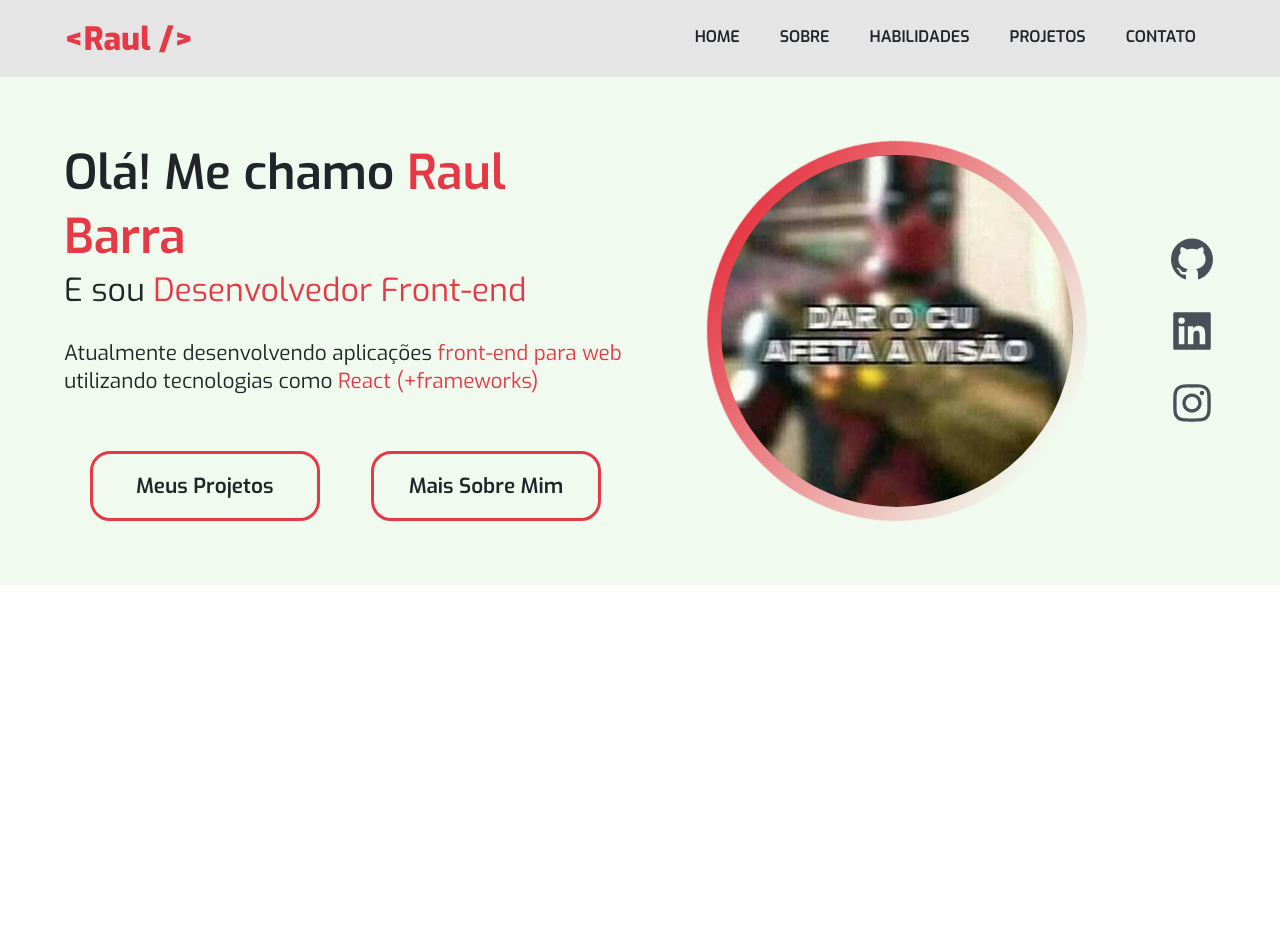
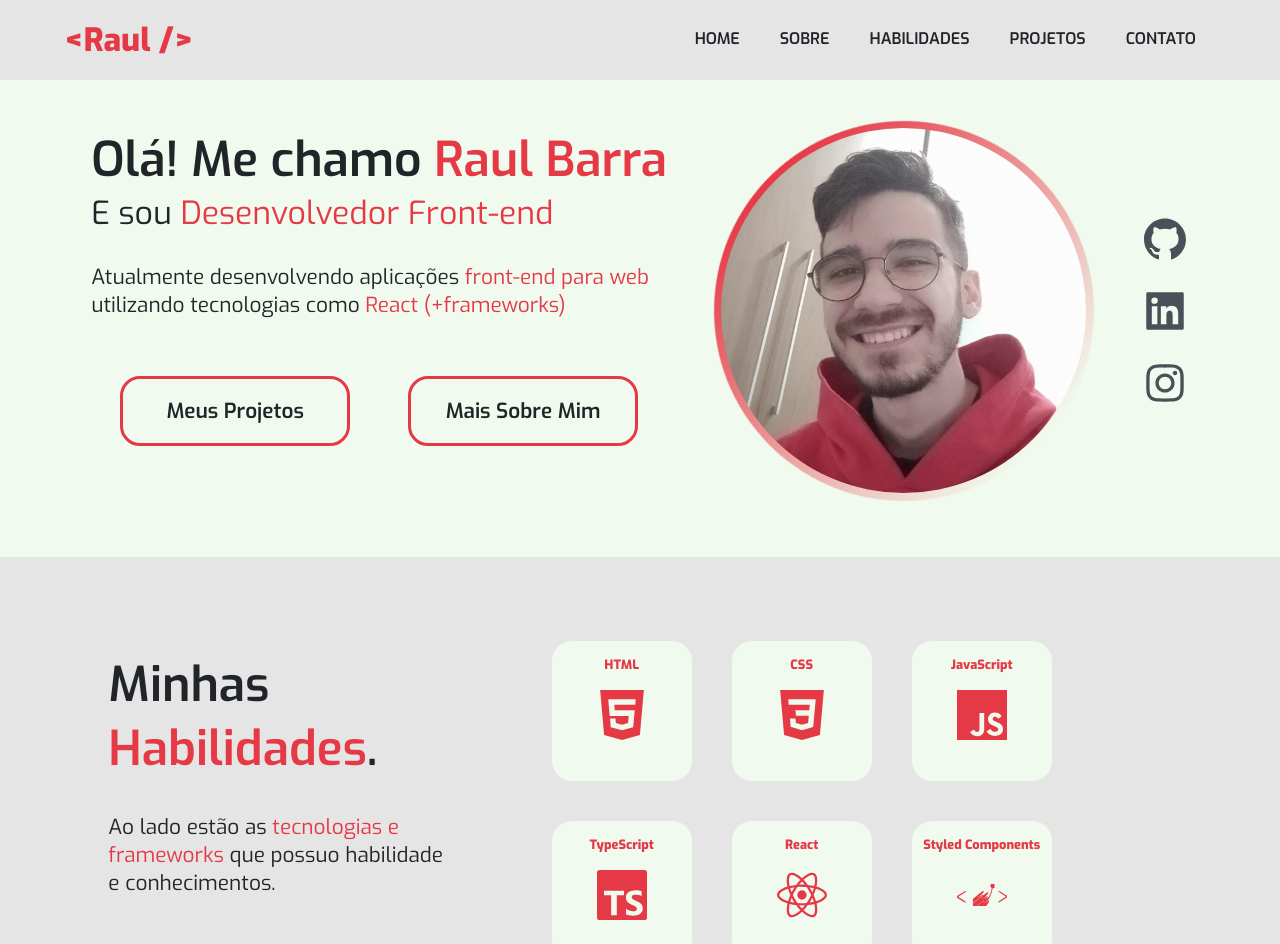
Before and after one commit to raulvlb/Portfolio, a React (Create React App) app: page / in a window 1280 px wide. Shown: the top 944 px of the page. Before the commit the page ends 800 px from the top, so only its background shows below. Built offline with nearby package versions, Linux system fonts and the light colour scheme.

Commit message:
habilidades

```diff
--- /dev/null
+++ b/src/components/Habilidades/index.tsx
@@ -0,0 +1,21 @@
+import { Habilidades } from "./styles";
+import TecnologyCards from '../TecnologyCards'
+
+
+function index() {
+    return (
+        <Habilidades>
+            <div>
+                <h1>Minhas<br/><span>Habilidades</span>.</h1>
+                <p>Ao lado estão as <span>tecnologias e<br/>frameworks</span> que possuo habilidade<br/>e conhecimentos.</p>
+            </div>
+
+            <div className="cards">
+                <TecnologyCards />
+            </div>
+        </Habilidades>
+
+    )
+}
+
+export default index;
--- /dev/null
+++ b/src/components/Habilidades/styles.ts
@@ -0,0 +1,32 @@
+import styled from "styled-components"
+
+export const Habilidades = styled.div`
+    font-family: 'Exo', sans-serif;
+    margin: 0px;
+    padding: 5% 5% 5% 5%;
+    display: flex;
+    justify-content: space-around;
+    background-color: #e5e5e5;
+
+    h1{
+        font-weight: 600;
+        font-size: 3rem;
+        color: #212529;
+    }
+
+    p{
+        font-weight: 400;
+        font-size: 1.3rem;
+        color: #212529;
+    }
+
+    span{
+        color: #e63946;
+    }
+
+    .cards{
+        width: 50vw;
+        display: flex;
+        flex-wrap: wrap;
+    }
+`
--- a/src/components/Home/index.tsx
+++ b/src/components/Home/index.tsx
@@ -1,7 +1,7 @@
 import React from 'react';
 import { Home } from './styles';
 import { AiFillGithub, AiFillLinkedin, AiOutlineInstagram } from "react-icons/ai";
-import perfil from '../../assets/imagens/daocu.jpeg'
+import perfil from '../../assets/imagens/perfil.jpeg'
 import { IconContext } from 'react-icons/lib';
 
 function index() {
--- a/src/components/Home/styles.ts
+++ b/src/components/Home/styles.ts
@@ -4,8 +4,7 @@ export const Home = styled.div`
     font-family: 'Exo', sans-serif;
 
     background-color: #f1faee;
-    margin: 0px;
-    padding: 5% 5% 5% 5%;
+    padding: 10% 5% 5% 5%;
     display: flex;
     justify-content: space-around;
     h1{
@@ -58,9 +57,10 @@ export const Home = styled.div`
     }
 
     img{
-        z-index: 9999;
+        z-index: 10;
         border-radius: 50%;
-        width: 65%;
+        width: 365px;
+        height: 365px;
     }
     /* BOTÕES */
     .butons{
--- a/src/components/NavBar/styles.ts
+++ b/src/components/NavBar/styles.ts
@@ -11,15 +11,19 @@ export const NavBar = styled.div<Props>`
     justify-content: space-between;
     align-items: center;
     margin: 0px;
-    padding: 0px 5% 0px 5%;
+    position: fixed;
+    width: 100%;
+    height: 10%;
+    z-index: 9999;
     h1{
         color: #e63946;
-        margin: 0px;
+        margin: 0px 0px 0px 5vw;
         padding: 0px;
         font-weight: 800;
     }
     ul{
         display: flex;
+        margin: 0px 5vw 0px 0px;
     }
     li{
         list-style: none;
--- /dev/null
+++ b/src/components/TecnologyCards/index.tsx
@@ -0,0 +1,34 @@
+import { IconContext } from "react-icons/lib";
+import { SiCss3, SiHtml5, SiJavascript, SiReact, SiStyledcomponents, SiTypescript } from "react-icons/si";
+import { tecnologiasProp } from "./interface";
+import { TecnologyCard } from "./styles";
+
+var tecnologia: tecnologiasProp[] = [
+    { id: 0, label: 'HTML', icon: <SiHtml5 />},
+    { id: 1, label: 'CSS', icon: <SiCss3 />},
+    { id: 2, label: 'JavaScript', icon: <SiJavascript />},
+    { id: 3, label: 'TypeScript', icon: <SiTypescript />},
+    { id: 4, label: 'React', icon: <SiReact />},
+    { id: 5, label: 'Styled Components', icon: <SiStyledcomponents />},
+];
+
+function index(){
+    return(
+        <>
+            {tecnologia.map(item => {
+                return(
+                    <div key={item.id}>
+                        <TecnologyCard>
+                            <h4>{item.label}</h4>
+                            <IconContext.Provider value={{ className: 'tecnology-icons' }}>
+                                {item.icon}
+                            </IconContext.Provider>
+                        </TecnologyCard>
+                    </div>
+                )
+            })}
+        </>
+    )
+}
+
+export default index;
--- /dev/null
+++ b/src/components/TecnologyCards/interface.ts
@@ -0,0 +1,8 @@
+import { ReactComponentElement, ReactElement } from "react";
+import { IconType } from "react-icons/lib";
+
+export interface tecnologiasProp {
+    id: number; label: string; icon: React.ReactNode;
+}
+
+export interface tecnologiasProps extends Array<tecnologiasProps>{}
--- /dev/null
+++ b/src/components/TecnologyCards/styles.ts
@@ -0,0 +1,34 @@
+import styled from "styled-components"
+
+export const TecnologyCard = styled.div`
+    background-color: #f1faee;
+
+    //border-bottom: solid 5px #f1faee;
+    border-radius: 20px;
+    text-align: center;
+    margin: 20px;
+    width: 140px;
+    height: 140px;
+    transition: all 0.5s ease;
+    color: #e63946;
+    h4{
+        font-size: 0.8rem;
+        padding-top: 15px;
+    }
+    .tecnology-icons{
+        width: 50px;
+        height: 50px;
+        color: #e63946;
+        //color: #e5e5e5;
+    }
+    :hover{
+        //border-bottom: solid 5px #e63946;
+        color: #f1faee;
+        background-color: #e63946;
+        transform: translate(0px, -10%);
+
+        .tecnology-icons{
+            color: #f1faee;
+        }
+    }
+`;
--- a/src/views/Site/index.tsx
+++ b/src/views/Site/index.tsx
@@ -1,6 +1,7 @@
 import React from 'react';
 import Home from '../../components/Home/';
 import NavBar from '../../components/NavBar/';
+import Habilidades from '../../components/Habilidades/'
 
 function index() {
 
@@ -8,6 +9,7 @@ function index() {
     <div className="App">
       <NavBar />
       <Home />
+      <Habilidades />
     </div>
   );
 }
```
Also changed, not shown: src/assets/imagens/perfil.jpeg (added).
